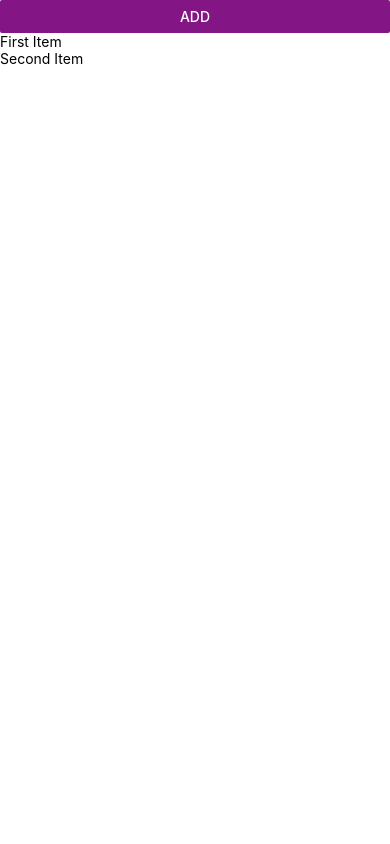
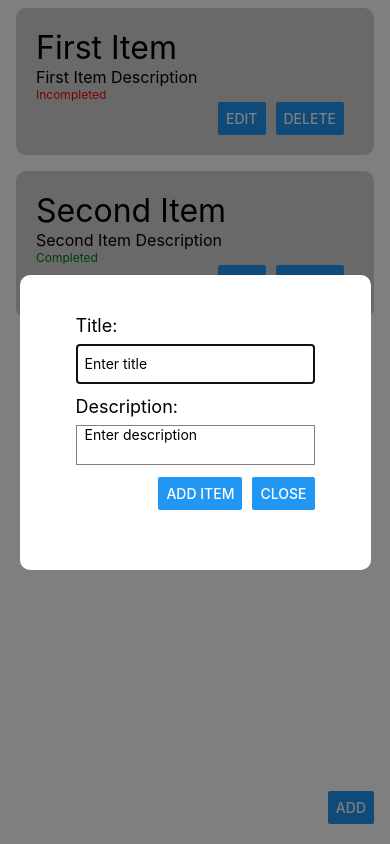
Before and after one commit to backbencherjigyasoo/todo_app, a React Native app: screen / in a window 390 px wide. Both pictures are taken after a click on the button "ADD". Built offline with nearby package versions, Linux system fonts and the light colour scheme.

Commit message:
added three buttons

```diff
--- a/package.json
+++ b/package.json
@@ -7,7 +7,8 @@
     "ios": "react-native run-ios",
     "lint": "eslint .",
     "start": "react-native start --port 3000",
-    "test": "jest"
+    "test": "jest",
+    "log": "react-native log-android"
   },
   "dependencies": {
     "react": "18.2.0",
--- /dev/null
+++ b/src/components/AddUpdateItem.jsx
@@ -0,0 +1,65 @@
+import React, {useState} from 'react';
+import {View, Text, TextInput, Button, StyleSheet} from 'react-native';
+
+const AddUpdateItem = ({onAddItem, setIsModalVisible}) => {
+  const [title, setTitle] = useState('');
+  const [description, setDescription] = useState('');
+
+  const handleAddItem = () => {
+    onAddItem(title, description);
+    setTitle('');
+    setDescription('');
+  };
+
+  return (
+    <View style={styles.formContainer}>
+      <Text style={styles.label}>Title:</Text>
+      <TextInput
+        style={styles.input}
+        value={title}
+        onChangeText={setTitle}
+        placeholder="Enter title"
+      />
+      <Text style={styles.label}>Description:</Text>
+      <TextInput
+        multiline
+        style={styles.input}
+        value={description}
+        onChangeText={setDescription}
+        placeholder="Enter description"
+      />
+      <View style={styles.buttons}>
+        <Button title="Add Item" onPress={handleAddItem} />
+        <Button title="Close" onPress={() => setIsModalVisible(false)} />
+      </View>
+    </View>
+  );
+};
+
+const styles = StyleSheet.create({
+  formContainer: {
+    padding: 20,
+    backgroundColor: '#fff',
+    borderRadius: 10,
+    marginBottom: 20,
+    marginHorizontal: 16,
+  },
+  label: {
+    fontSize: 18,
+    marginBottom: 8,
+  },
+  input: {
+    height: 40,
+    borderColor: 'gray',
+    borderWidth: 1,
+    marginBottom: 12,
+    paddingHorizontal: 8,
+  },
+  buttons: {
+    flexDirection: 'row',
+    marginLeft: 'auto',
+    gap: 10,
+  },
+});
+
+export default AddUpdateItem;
--- a/src/components/ListItems.jsx
+++ b/src/components/ListItems.jsx
@@ -1,12 +1,18 @@
 import React, {useState} from 'react';
-import {Button, FlatList, Text, View} from 'react-native';
+import {
+  Button,
+  FlatList,
+  Modal,
+  SafeAreaView,
+  StatusBar,
+  StyleSheet,
+  Text,
+  TouchableOpacity,
+  View,
+} from 'react-native';
+import AddUpdateItem from './AddUpdateItem'; // Import the AddItemForm component
 
-// list of todo task
-// add button ==> input box and submit button
-// update list item
-// delete list item
-
-const list = [
+const initialList = [
   {
     id: 1,
     title: 'First Item',
@@ -17,24 +23,152 @@ const list = [
     id: 2,
     title: 'Second Item',
     description: 'Second Item Description',
-    completed: false,
+    completed: true,
   },
 ];
 
 const ListItems = () => {
-  const [listItems, setListItems] = useState(list);
+  const [listItems, setListItems] = useState(initialList);
+  const [selectedId, setSelectedId] = useState(null);
+  const [isModalVisible, setIsModalVisible] = useState(false);
+
+  const handleAddItem = (item = {}) => {
+    const newItem = {
+      id: item.id || listItems.length + 1,
+      title: item.title || '',
+      description: item.description || '',
+      completed: item.completed || false,
+    };
+    setListItems([...listItems, newItem]);
+    setIsModalVisible(false); // Hide the modal after adding the item
+  };
+
+  const Item = ({
+    item,
+    onPress,
+    backgroundColor,
+    textColor,
+    completed,
+    completedColor,
+  }) => (
+    <TouchableOpacity
+      onPress={onPress}
+      style={[styles.item, {backgroundColor}]}>
+      <Text style={[styles.title, {color: textColor}]}>{item.title}</Text>
+      <Text style={[styles.description, {color: textColor}]}>
+        {item.description}
+      </Text>
+      <Text style={[styles.completed, {color: completedColor}]}>
+        {completed ? 'Completed' : 'Incompleted'}
+      </Text>
+      <View style={styles.buttons}>
+        <Button
+          title="Edit"
+          onPress={() => {
+            /* Add Edit functionality */
+            handleAddItem(item);
+          }}
+        />
+        <Button
+          title="Delete"
+          onPress={() => {
+            /* Add Delete functionality */
+            handleAddItem(item);
+          }}
+        />
+      </View>
+    </TouchableOpacity>
+  );
+
+  const renderItems = ({item}) => {
+    const backgroundColor = selectedId === item.id ? 'black' : 'lightgray';
+    const color = selectedId === item.id ? 'white' : 'black';
+    const completedColor = item.completed ? 'green' : 'red';
+    return (
+      <Item
+        item={item}
+        onPress={() => setSelectedId(item.id)}
+        backgroundColor={backgroundColor}
+        textColor={color}
+        completed={item.completed}
+        completedColor={completedColor}
+      />
+    );
+  };
+
   return (
-    <View>
-      {/* button should be designed in a proper way */}
-      <Button title="Add" color={'#841584'} />
-
-      {/* here... we have to design card for each list item */}
+    <SafeAreaView style={styles.container}>
       <FlatList
         data={listItems}
-        renderItem={({item}) => <Text>{item.title}</Text>}
+        renderItem={renderItems}
+        keyExtractor={item => item.id.toString()}
       />
-    </View>
+      <View style={styles.addButtonContainer}>
+        <Button title="Add" onPress={() => setIsModalVisible(true)} />
+      </View>
+      <Modal
+        transparent={true}
+        visible={isModalVisible}
+        animationType="slide"
+        onRequestClose={() => setIsModalVisible(false)}>
+        <View style={styles.modalContainer}>
+          <View style={styles.modalContent}>
+            <AddUpdateItem
+              onAddItem={handleAddItem}
+              setIsModalVisible={setIsModalVisible}
+            />
+          </View>
+        </View>
+      </Modal>
+    </SafeAreaView>
   );
 };
 
+const styles = StyleSheet.create({
+  container: {
+    flex: 1,
+    marginTop: StatusBar.currentHeight || 0,
+  },
+  item: {
+    padding: 20,
+    marginVertical: 8,
+    marginHorizontal: 16,
+    borderRadius: 10,
+  },
+  title: {
+    fontSize: 32,
+  },
+  description: {
+    fontSize: 16,
+  },
+  completed: {
+    fontSize: 12,
+  },
+  buttons: {
+    flexDirection: 'row',
+    gap: 10,
+    marginLeft: 'auto',
+    marginRight: 10,
+  },
+  addButtonContainer: {
+    flexDirection: 'row',
+    marginLeft: 'auto',
+    margin: 16,
+    marginBottom: 20,
+    cursor: 'pointer',
+  },
+  modalContainer: {
+    flex: 1,
+    justifyContent: 'center',
+    alignItems: 'center',
+    backgroundColor: 'rgba(0, 0, 0, 0.5)', // Overlay background
+  },
+  modalContent: {
+    width: '90%',
+    backgroundColor: 'white',
+    borderRadius: 10,
+    padding: 20,
+  },
+});
+
 export default ListItems;
```
Also changed, not shown: 3 other files (tests, documents, lock files or other folders).
